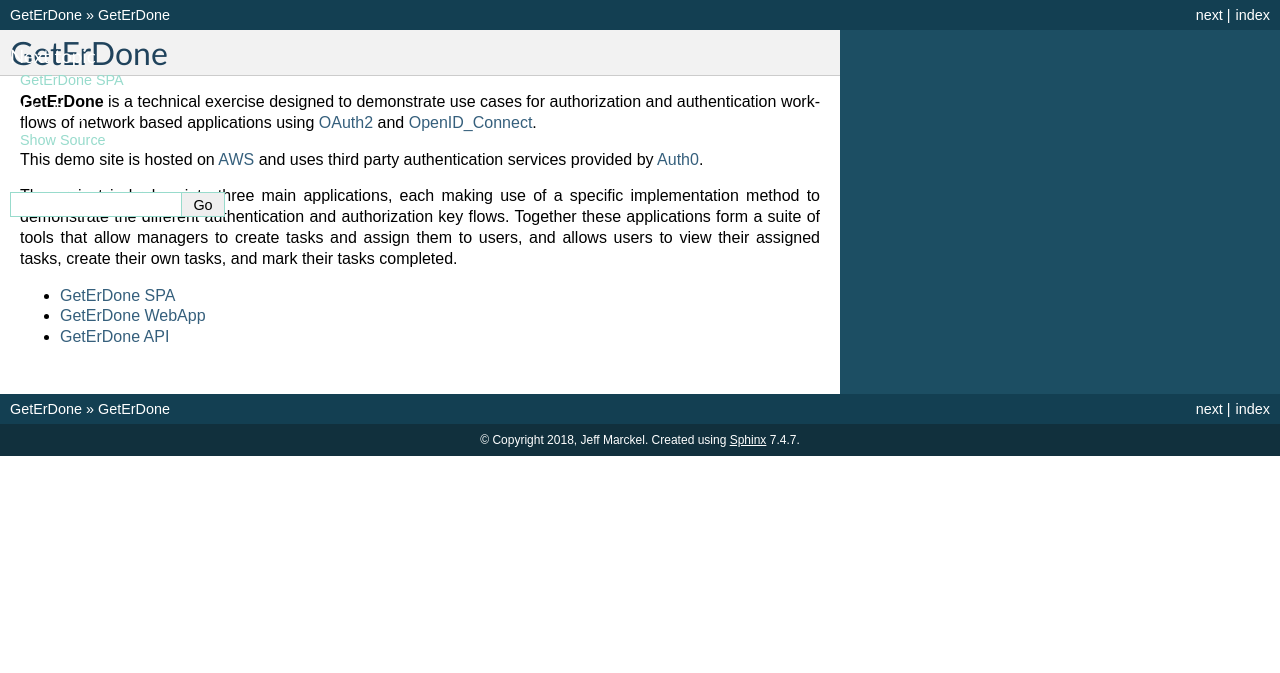
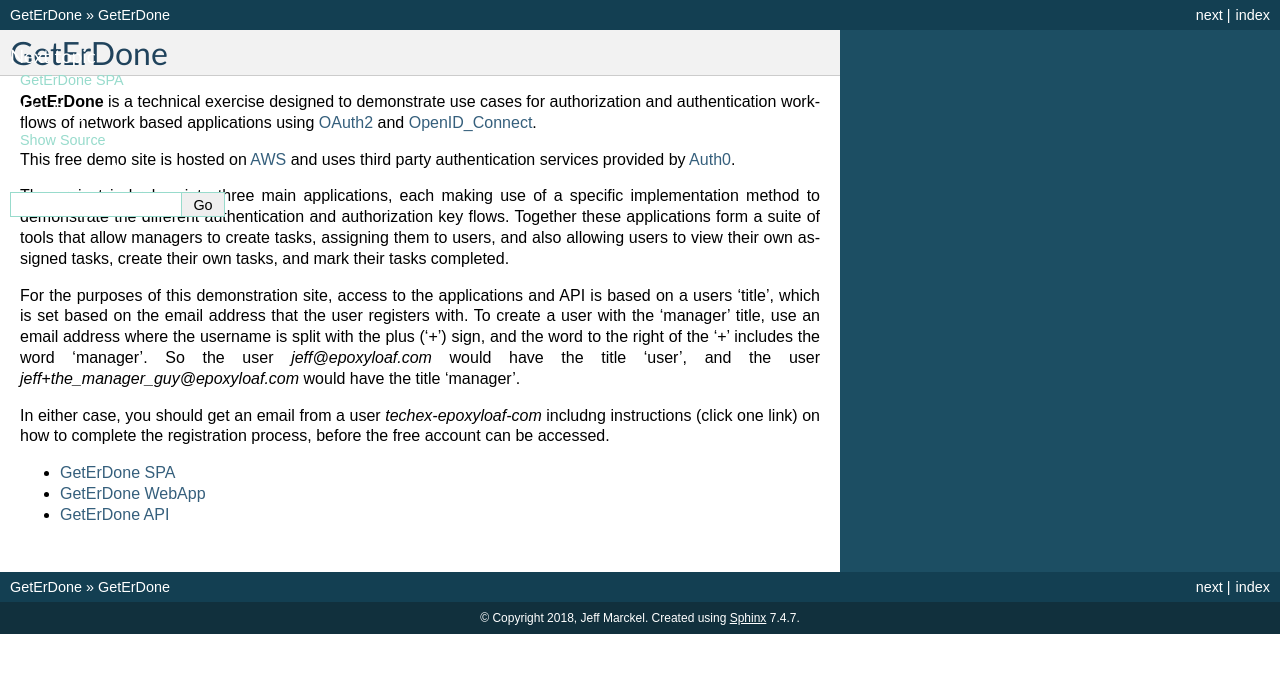
Before and after one commit to jmarckel/get-er-done, a Sphinx documentation site: the page built from doc/index.rst, in a window 1280 px wide. Shown: the top 673 px of the page. Built offline with Sphinx 7.4.7, drawn with Linux system fonts in a browser that asks for light colours.

Commit message:
further documentation, etc

```diff
--- a/doc/api-stack.rst
+++ b/doc/api-stack.rst
@@ -4,4 +4,6 @@
 GetErDone API Stack
 ===================
 
-**GetErDone-API** is a ReST API Apache2 WSGI Python Flask ...
+**GetErDone-API** is a ReST API served on Apache2 with
+WSGI to a Python Flask application using authentication
+and authorization services provided by Auth0 ...
--- a/doc/index.rst
+++ b/doc/index.rst
@@ -10,7 +10,7 @@
 .. _OAuth2: https://en.wikipedia.org/wiki/OAuth
 .. _OpenID_Connect: https://en.wikipedia.org/wiki/OpenID_Connect
 
-This demo site is hosted on `AWS`_ and uses third party authentication
+This free demo site is hosted on `AWS`_ and uses third party authentication
 services provided by `Auth0`_.
 
 .. _AWS: https://aws.amazon.com
@@ -19,9 +19,21 @@
 The project is broken into three main applications, each making use of a
 specific implementation method to demonstrate the different authentication
 and authorization key flows. Together these applications form a suite of
-tools that allow managers to create tasks and assign them to users, and
-allows users to view their assigned tasks, create their own tasks, and
-mark their tasks completed.
+tools that allow managers to create tasks, assigning them to users, and
+also allowing users to view their own assigned tasks, create their own
+tasks, and mark their tasks completed.
+
+For the purposes of this demonstration site, access to the applications
+and API is based on a users 'title', which is set based on the email address
+that the user registers with. To create a user with the 'manager' title, use
+an email address where the username is split with the plus ('+') sign, and
+the word to the right of the '+' includes the word 'manager'. So the user
+`jeff@epoxyloaf.com` would have the title 'user', and the user
+`jeff+the_manager_guy@epoxyloaf.com` would have the title 'manager'.
+
+In either case, you should get an email from a user `techex-epoxyloaf-com`
+includng instructions (click one link) on how to complete the registration
+process, before the free account can be accessed.
 
 .. toctree::
    :maxdepth: 1
```
Also changed, not shown: doc/spa-auth.rst (+6 -6 lines), doc/spa.rst (+17 -2 lines), doc/webapp.rst (+16 -1 lines), 1 other file.
